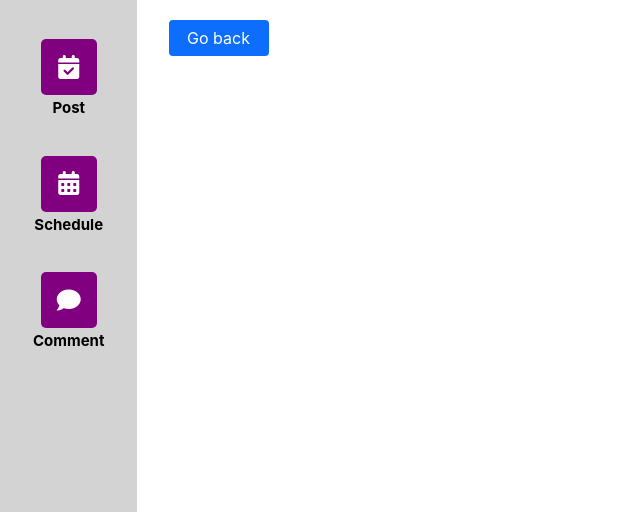
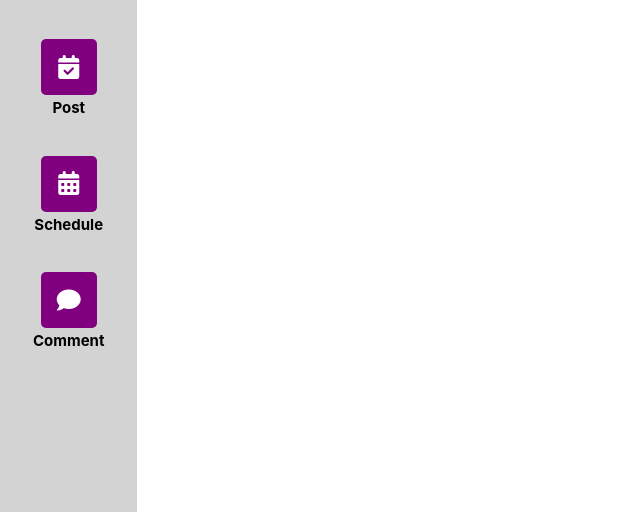
Before and after one commit to LL03-Identity-Dowell/100007-Social-Media-Automation, a Django app: template templates/post_list.html in a window 1280 px wide. Shown: the part 288-800 px from the top of the page, without its empty margins (0-640 px from the left). Run offline with Django 3.2, Linux system fonts and the light colour scheme; the template is opened without the code that fills it, so the values that code supplies are empty; parts of the project's set-up code (start-up, migrations or seed data) failed here and were passed over; some libraries are stand-ins or nearby versions.

Commit message:
post list

```diff
--- a/templates/post_list.html
+++ b/templates/post_list.html
@@ -51,7 +51,7 @@
             {% endfor %}
             </tbody>
         </table>
-        <a href="https://100007.pythonanywhere.com/article_detail/" class="btn btn-cancel">Go back</a>
+        <!--<a href="https://100007.pythonanywhere.com/article_detail/" class="btn btn-cancel">Go back</a>-->
         <center>
 
             <div class="pagination">
```
